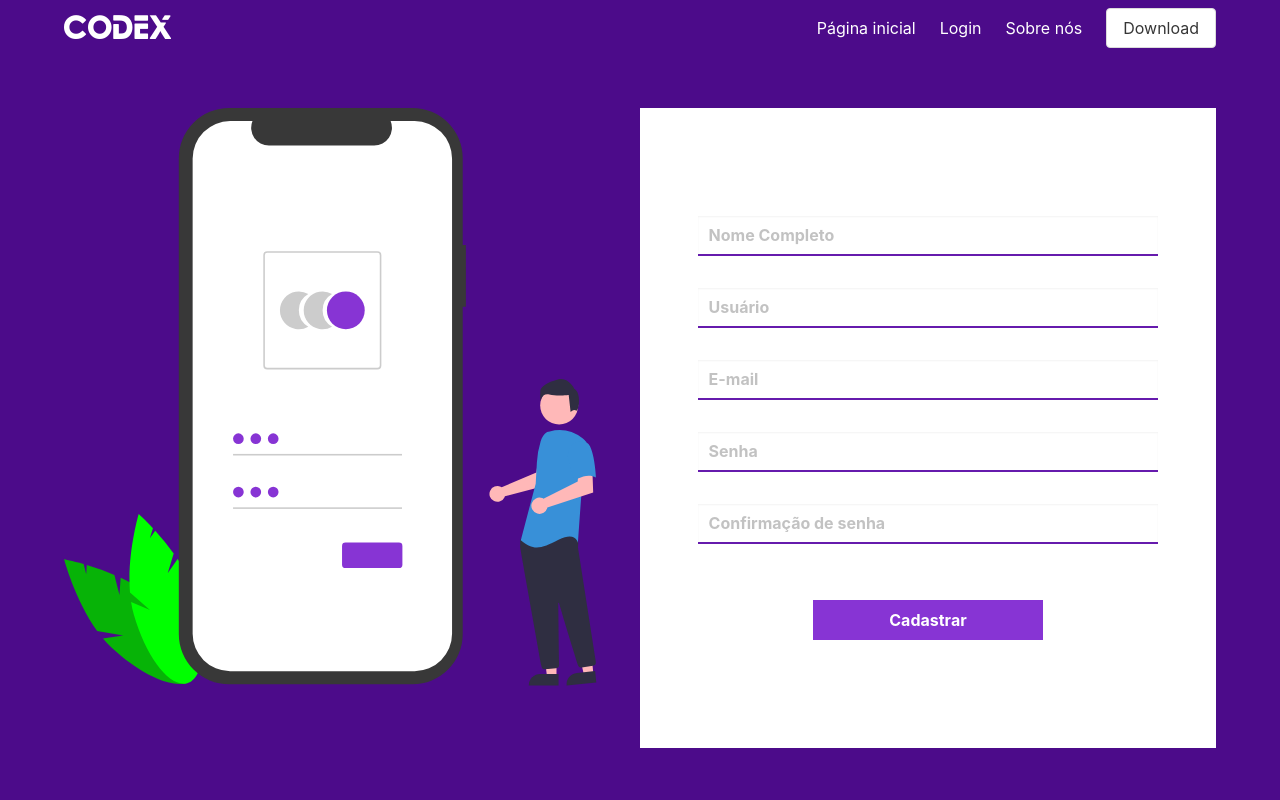
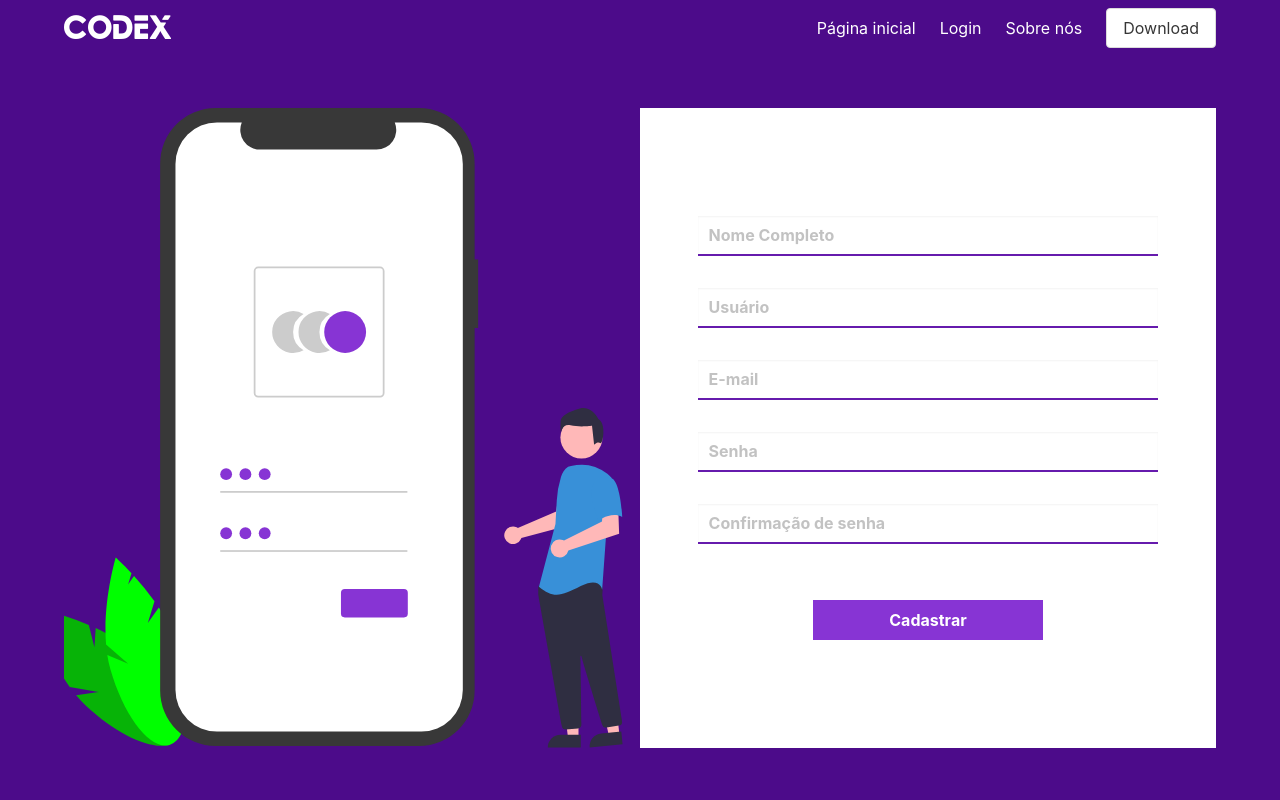
Before and after one commit to MarceloJimenes/site-codex, a PHP site: page /pages/cadastro/cadastre.php in a window 1280 px wide. Run offline with PHP 8.4, Linux system fonts and the light colour scheme.

Commit message:
repaired svg cadastro-page

```diff
--- a/pages/cadastro/style.css
+++ b/pages/cadastro/style.css
@@ -33,7 +33,7 @@ label {
 }
 .imgBox img {
   /* width: 100%; */
-  /* height: 100%; */
+  height: 100%;
   object-fit: cover;
 }
 .conBox {
```
